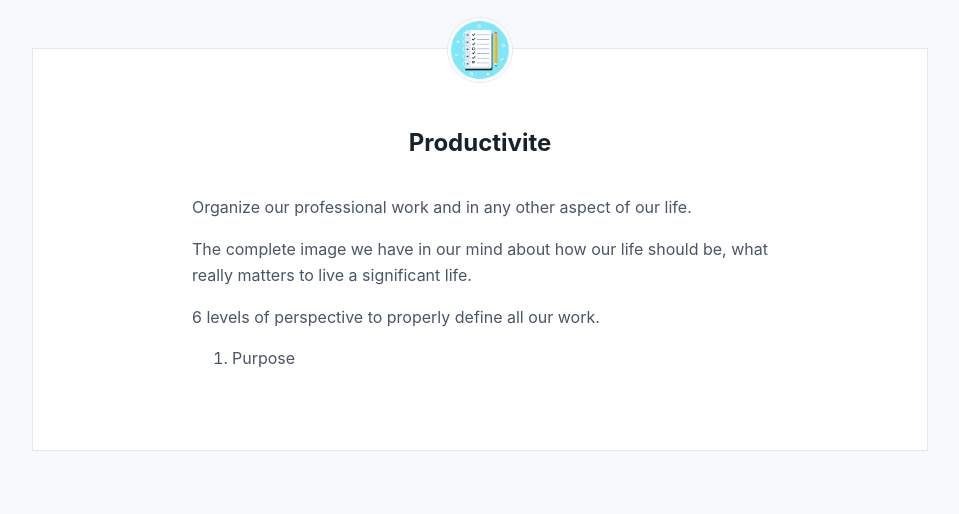
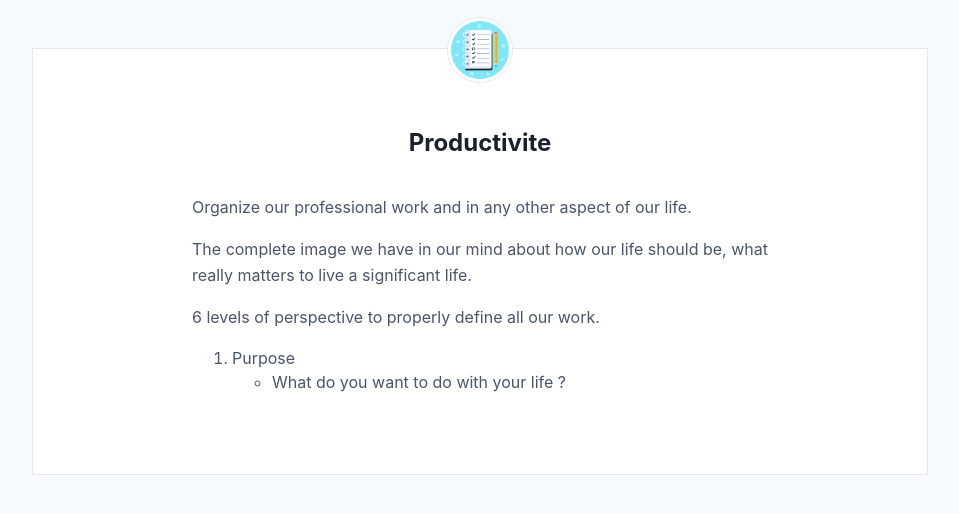
Before and after one commit to greglejeune/blog, a Jekyll site: the page built from _posts/2020-02-29-productivity.md, in a window 1280 px wide. Shown: the top 514 px of the page, without its empty margins (160-1119 px from the left). Built offline with Jekyll 4.4.1, drawn with Linux system fonts in a browser that asks for light colours.

Commit message:
Update 2020-02-29-productivity.md

```diff
--- a/_posts/2020-02-29-productivity.md
+++ b/_posts/2020-02-29-productivity.md
@@ -18,5 +18,8 @@ categories: gdp
   </p>
   <ol>
     <li>Purpose</li>
+    <ul>
+      <li>What do you want to do with your life ?</li>
+    </ul>
   </ol>
 </div>
```
